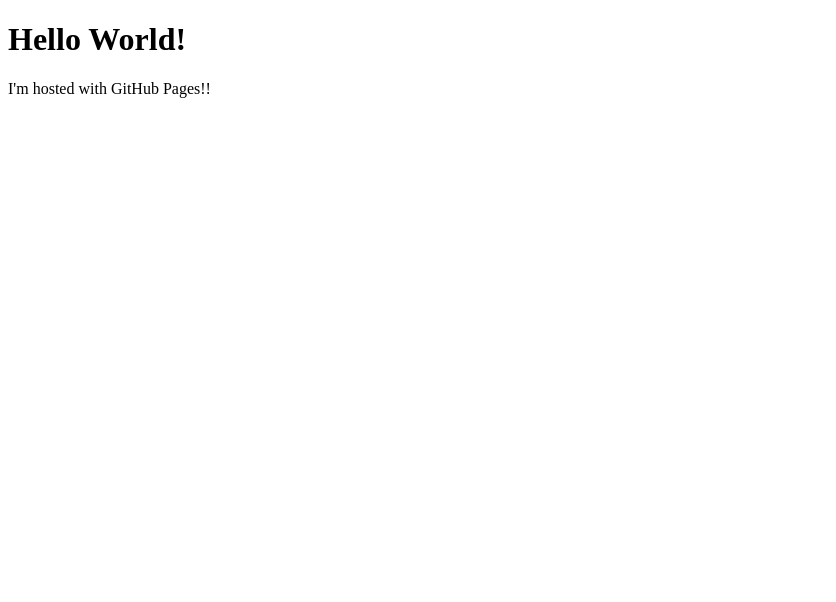
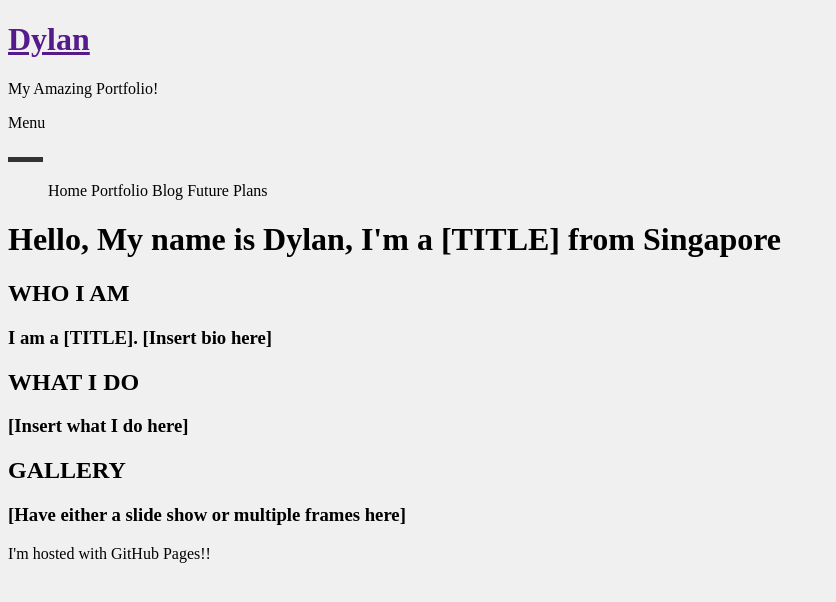
Before and after one commit to dylanhan99/dylanhan99.github.io, a plain HTML site: page index.html in a window 1280 px wide. Shown: the whole page, without its empty margins (0-836 px from the left). Drawn offline with Linux system fonts and the light colour scheme.

Commit message:
Simple revision
http://themes.thepixeltribe.com/?theme=Draft%20Portfolio
https://s3.amazonaws.com/media.skillcrush.com/skillcrush/wp-content/uploads/2016/09/Portfolio_Guide.pdf

```diff
--- a/index.html
+++ b/index.html
@@ -1,7 +1,43 @@
 <!DOCTYPE html>
 <html>
+<head>
+	<link rel="stylesheet" href="styles.css">
+</head>
+
 <body>
-<h1>Hello World!</h1>
-<p>I'm hosted with GitHub Pages!!</p>
+	<div id="page">
+		<div class="site-branding-header">
+			<h1 class="site-title">
+				<a href="" title="TITLE" rel="home">Dylan</a>
+			</h1>
+			<p class="site-description">My Amazing Portfolio!</p>
+		</div>
+		<div class="site-branding-menu">
+			<div id=menu class="menu-container">
+				<div class="menu-button">
+					<p>Menu</p>
+					<div id=hamburger>
+						<div id=hamburger-bar-1></div>
+						<div id=hamburger-bar-2></div>
+						<div id=hamburger-bar-3></div>
+					</div>
+				</div>
+				<ul class="menu">
+					<li>Home</li>
+					<li>Portfolio</li>
+					<li>Blog</li>
+					<li>Future Plans</li>
+				</ul>
+			</div>
+		</div>
+		<h1>Hello, My name is Dylan, I'm a [TITLE] from Singapore</h1>
+		<h2>WHO I AM</h2>
+		<h3>I am a [TITLE]. [Insert bio here]</h3>
+		<h2>WHAT I DO</h2>
+		<h3>[Insert what I do here]</h3>
+		<h2>GALLERY</h2>
+		<h3>[Have either a slide show or multiple frames here]</h3>
+		<p>I'm hosted with GitHub Pages!!</p>
+	</div>
 </body>
 </html>
--- /dev/null
+++ b/styles.css
@@ -0,0 +1,30 @@
+#menu ul{
+	list-style: none;
+}
+#menu li{
+	display: inline;
+}
+
+.menu-button{
+	cursor: pointer;
+}
+#hamburger{
+	display: inline-block;
+	width: 35px;
+	height: 5px;
+	background-color: #333;
+	transition: 0.4s;
+}
+#hamburger-bar-1{
+	margin: 6px 0;
+}
+#hamburger-bar-2{
+	margin: 6px 0;
+}
+#hamburger-bar-3{
+	margin: 6px 0;
+}
+
+body{
+	background-color: rgb(240, 240, 240);
+}
```
